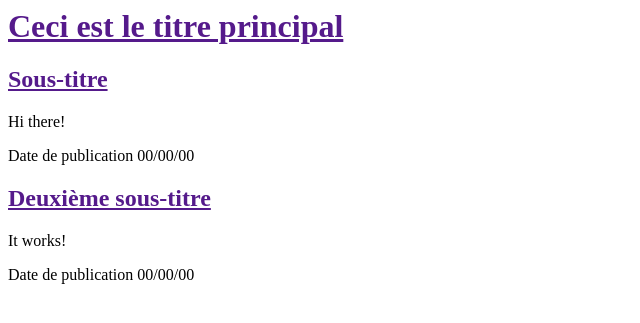
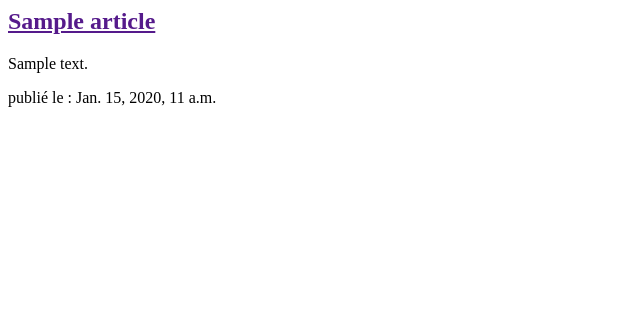
Before and after one commit to leopoldine-m/my-first-blog, a Django app: template blog/templates/blog/post_list.html in a window 1280 px wide. Shown: the top 323 px of the page, without its empty margins (0-640 px from the left). Run offline with Django 3.2, Linux system fonts and the light colour scheme; the template is opened without the code that fills it: values that come from a table or form of the project are taken from there, others are empty; tables that the repository leaves empty hold one stand-in row (values such as "Sample post").

Commit message:
modif du template pour afficher les posts

```diff
--- a/blog/templates/blog/post_list.html
+++ b/blog/templates/blog/post_list.html
@@ -1,22 +1,16 @@
 <html>
     <head>
-        <title>Léopoldine Mennessier - Design graphique</title>
+        <title>L&eacute;opoldine Mennessier - Design graphique</title>
     </head>
 
 
     <body>
+    	{% for post in posts %}
 	    <div>
-	    	<h1><a href="">Ceci est le titre principal</a></h1>
+	    	<h2><a href="">{{ post.title }}</a></h1>
+	    	<p>{{ post.text|linebreaks }}</p>
+	    	<p>publi&eacute; le : {{ post.published_date }}</p>
 	    </div>
-	    <div>
-    		<h2><a href="">Sous-titre</a></h2>
-        	<p>Hi there!</p>
-        	<p>Date de publication 00/00/00</p>
-        </div>
-        <div>
-        	<h2><a href="">Deuxième sous-titre</a></h2>
-        	<p>It works!</p>
-        	<p>Date de publication 00/00/00</p>
-        </div>
     </body>
+    	{% endfor %}
 </html>
--- a/blog/views.py
+++ b/blog/views.py
@@ -1,4 +1,7 @@
 from django.shortcuts import render
+from django.utils import timezone
+from .models import Article
 
 def post_list(request):
-    return render(request, 'blog/post_list.html', {})
+	posts = Article.objects.filter(published_date__lte=timezone.now()).order_by('published_date')
+	return render(request, 'blog/post_list.html', {'posts': posts})
```
